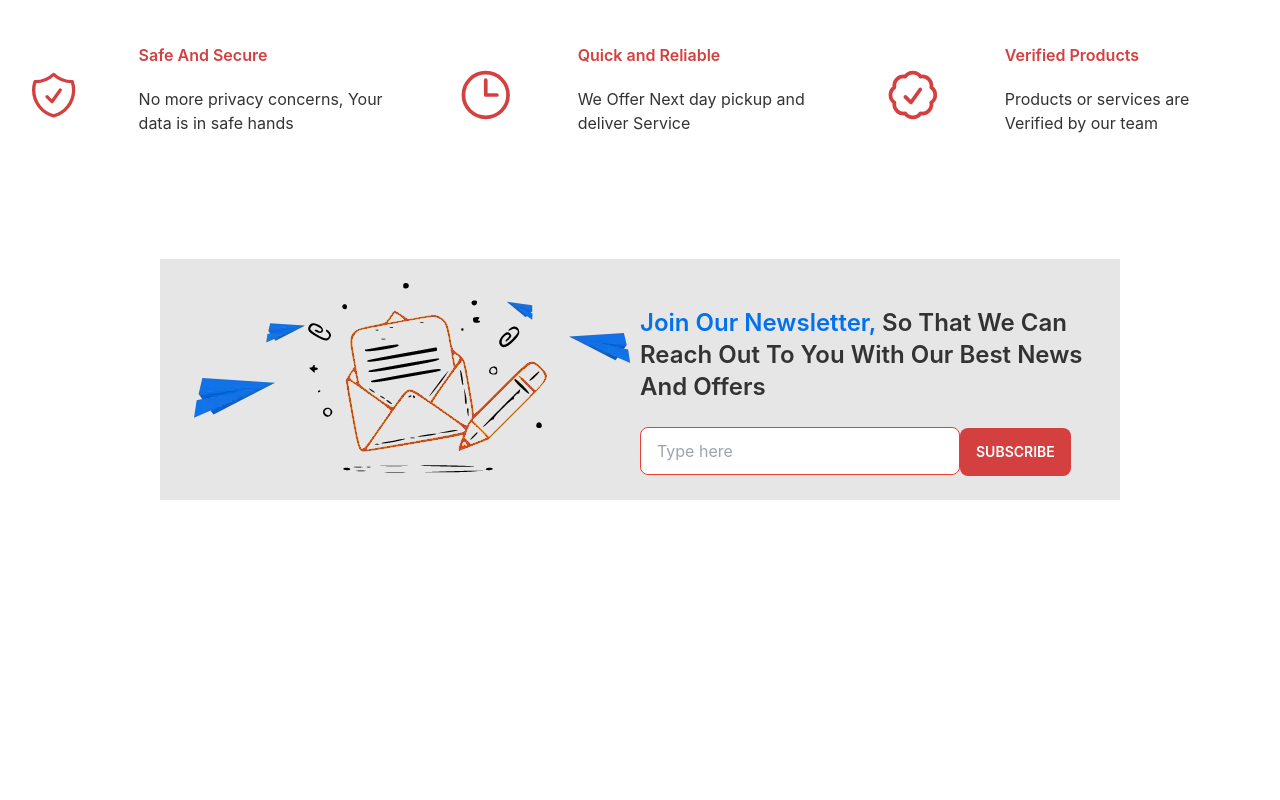
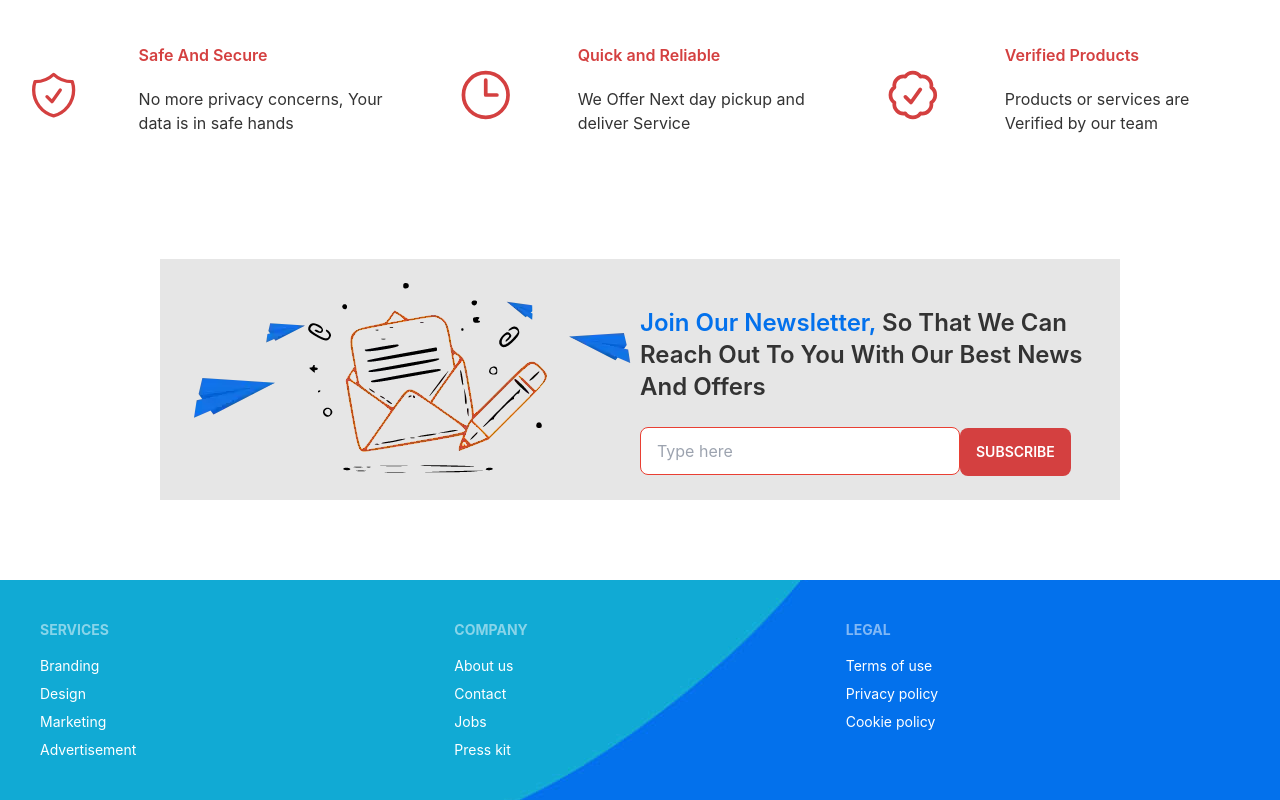
Before and after one commit to FarhanZizz/mobile-resell-wizards-client, a React (Create React App) app: page / in a window 1280 px wide. Shown: the part 1073-1873 px from the top of the page. Before the commit the page ends 1653 px from the top, so only its background shows below. Built offline with nearby package versions, Linux system fonts and the light colour scheme; no server answers.

Commit message:
fixed footer bug

```diff
--- a/src/Pages/Home.js
+++ b/src/Pages/Home.js
@@ -7,7 +7,7 @@ import Navbar from '../Components/Navbar';
 import NewsLetter from '../Components/NewsLetter';
 import WhyUs from '../Components/WhyUs';
 import Loading from './Loading';
-
+import Footer from '../Components/Footer'
 
 
 const Home = () => {
@@ -30,6 +30,7 @@ const Home = () => {
             <Brands></Brands>
             <WhyUs></WhyUs>
             <NewsLetter></NewsLetter>
+            <Footer></Footer>
         </div>
     );
 };
```
